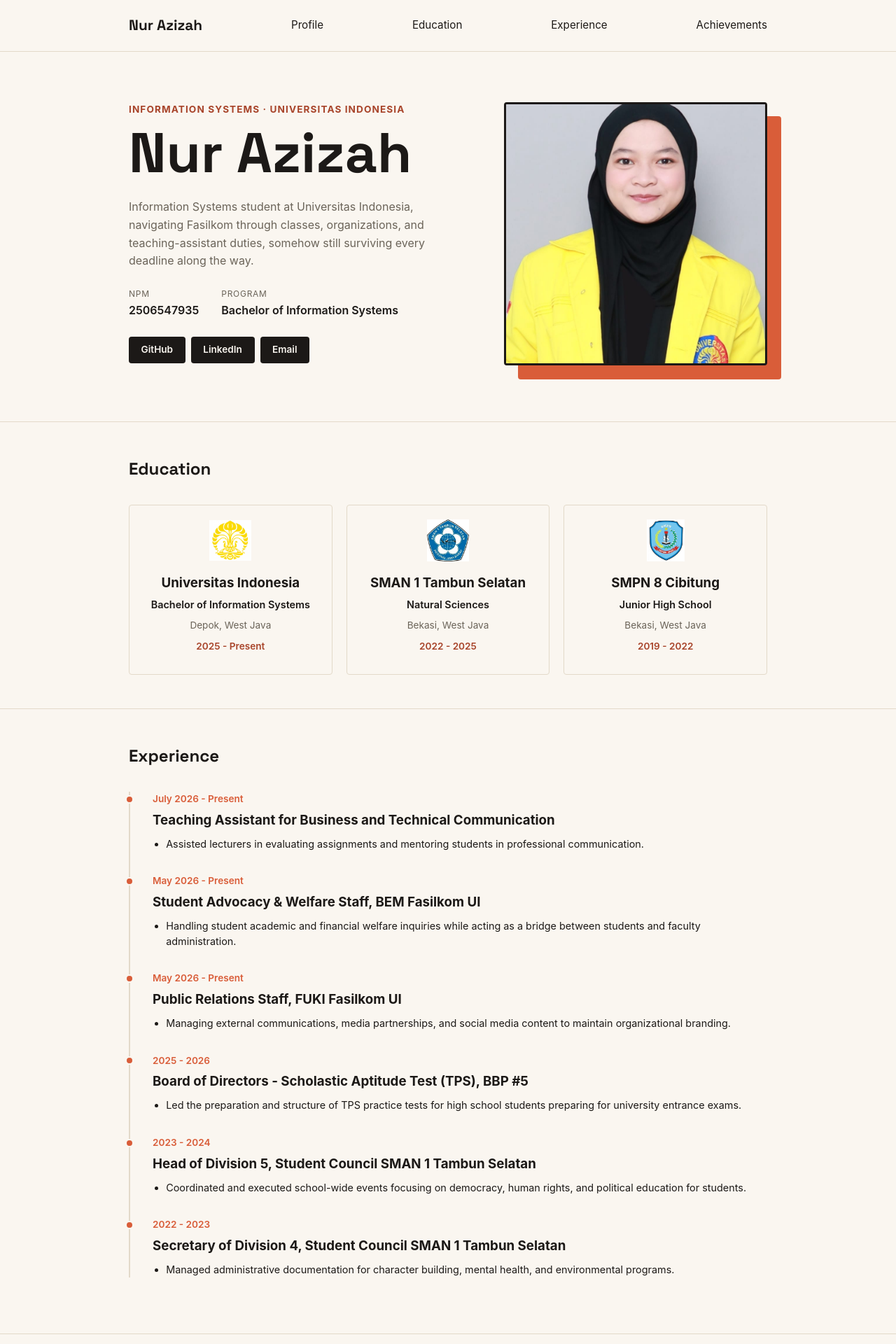
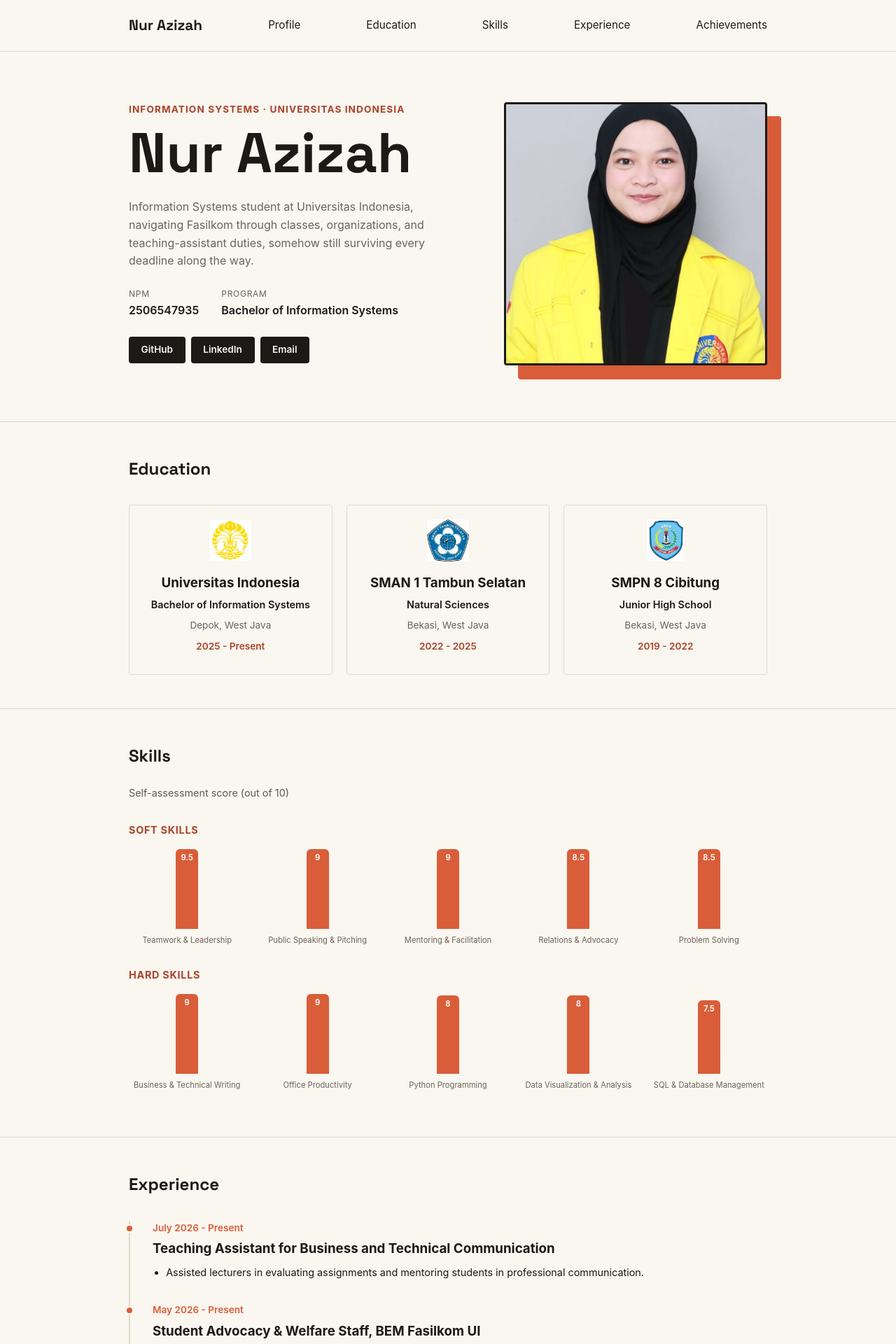
Before and after one commit to nurazizah56-dak/myportofolio, a Django app: page / in a window 1280 px wide. Shown: the top 1920 px of the page at 70% size. Run offline with Django 5.2, Linux system fonts and the light colour scheme.

Commit message:
Tambah section Skills dan rapikan komentar CSS

```diff
--- a/static/css/style.css
+++ b/static/css/style.css
@@ -194,20 +194,22 @@ h1, .brand {
     }
 }
 
+/* Shared section styles (Education, Skills, Experience, Achievements) */
 .education h2,
 .experience h2,
-.achievements h2 {
+.achievements h2,
+.skills h2 {
     font-family: "Space Grotesk", -apple-system, sans-serif;
     margin-bottom: 2rem;
     color: var(--ink);
 }
 
-.education, .experience, .achievements {
+.education, .experience, .achievements, .skills {
     padding: 3rem 0;
     border-top: 1px solid var(--line);
 }
 
-/* Education */
+/* === Education === */
 .education-grid {
     display: grid;
     grid-template-columns: repeat(3, 1fr);
@@ -265,7 +267,73 @@ h1, .brand {
     margin: 0.25rem 0 0.5rem 0;
 }
 
-/* Experience - Timeline */
+/* === Skills === */
+.skill-category {
+    font-size: 0.9rem;
+    text-transform: uppercase;
+    letter-spacing: 0.05em;
+    color: var(--accent-dark);
+    margin: 1.75rem 0 1rem;
+}
+
+.skill-category:first-of-type {
+    margin-top: 0;
+}
+
+.skills-chart {
+    display: flex;
+    align-items: flex-end;
+    gap: 1.25rem;
+    height: 140px;
+    margin-bottom: 1rem;
+}
+
+.skill-col {
+    display: flex;
+    flex-direction: column;
+    align-items: center;
+    justify-content: flex-end;
+    flex: 1;
+    height: 100%;
+}
+
+.skill-bar-vert {
+    width: 32px;
+    background-color: var(--accent);
+    border-radius: 6px 6px 0 0;
+    display: flex;
+    align-items: flex-start;
+    justify-content: center;
+    transition: background-color 0.2s ease;
+}
+
+.skill-bar-vert:hover {
+    background-color: var(--accent-dark);
+}
+
+.skill-score {
+    font-size: 0.7rem;
+    font-weight: 700;
+    color: var(--paper);
+    margin-top: 4px;
+}
+
+.skill-name {
+    font-size: 0.7rem;
+    color: var(--text-muted);
+    text-align: center;
+    margin-top: 0.5rem;
+    max-width: nowrap;
+}
+
+.skill-note {
+    margin-top: -10px;
+    margin-bottom: 30px;
+    font-size: 0.9rem;
+    opacity: 0.7;
+}
+
+/* === Experience - Timeline === */
 .timeline {
     position: relative;
     padding-left: 2rem;
@@ -317,14 +385,15 @@ h1, .brand {
     margin-bottom: 0.3rem;
 }
 
-/* Achievements - List */
+/* === Achievements - List === */
 .achievements-list {
     display: flex;
     flex-direction: column;
     gap: 1rem;
 }
 
-.achievement-item {
+.achievement-item,
+.cert-item {
     display: flex;
     align-items: center;
     gap: 1rem;
@@ -334,7 +403,8 @@ h1, .brand {
     transition: background-color 0.2s ease;
 }
 
-.achievement-item:hover {
+.achievement-item:hover,
+.cert-item:hover {
     background-color: rgba(217, 93, 57, 0.08);
 }
 
@@ -366,6 +436,31 @@ h1, .brand {
     margin-bottom: 0.25rem;
 }
 
+/* === Responsive - Mobile (Skills) === */
+@media (max-width: 600px) {
+    .skills-chart {
+        gap: 0.75rem;
+        height: 120px;
+    }
+
+    .skill-bar-vert {
+        width: 22px;
+    }
+
+    .skill-name {
+        font-size: 0.6rem;
+    }
+}
+
+/* === Print - Force background colors to show (fixes invisible skill bars in PDF export) === */
+@media print {
+    * {
+        -webkit-print-color-adjust: exact !important;
+        print-color-adjust: exact !important;
+    }
+}
+
+/* === Responsive - Mobile (Education & Achievements) === */
 @media (max-width: 700px) {
     .education-grid {
         grid-template-columns: 1fr;
--- a/templates/index.html
+++ b/templates/index.html
@@ -18,6 +18,9 @@
             </nav>
             <nav>
                 <a href="#education">Education</a>
+            </nav>
+            <nav>
+                <a href="#skills">Skills</a>
             </nav>
             <nav>
                 <a href="#experience">Experience</a>
@@ -85,6 +88,82 @@
                         <p class="education-degree">Junior High School</p>
                         <a href="https://maps.app.goo.gl/MrmVJnCRWenhHbBRA?g_st=aw" class="education-address" target="_blank" rel="noopener noreferrer">Bekasi, West Java</a>
                         <p class = "education-year">2019 - 2022</p>
+                    </div>
+                </div>
+            </div>
+        </section>
+
+        <!-- Skills Section -->
+        <section class="skills" id="skills">
+            <div class="container">
+                <h2>Skills</h2>
+                <p class="skill-note">Self-assessment score (out of 10)</p>
+
+                <h3 class="skill-category">Soft Skills</h3>
+                <div class="skills-chart">
+                    <div class="skill-col">
+                        <div class="skill-bar-vert" style="height: 95%;">
+                            <span class="skill-score">9.5</span>
+                        </div>
+                        <p class="skill-name">Teamwork &amp; Leadership</p>
+                    </div>
+                    <div class="skill-col">
+                        <div class="skill-bar-vert" style="height: 90%;">
+                            <span class="skill-score">9</span>
+                        </div>
+                        <p class="skill-name">Public Speaking &amp; Pitching</p>
+                    </div>
+                    <div class="skill-col">
+                        <div class="skill-bar-vert" style="height: 90%;">
+                            <span class="skill-score">9</span>
+                        </div>
+                        <p class="skill-name">Mentoring &amp; Facilitation</p>
+                    </div>
+                    <div class="skill-col">
+                        <div class="skill-bar-vert" style="height: 85%;">
+                            <span class="skill-score">8.5</span>
+                        </div>
+                        <p class="skill-name">Relations &amp; Advocacy</p>
+                    </div>
+                    <div class="skill-col">
+                        <div class="skill-bar-vert" style="height: 85%;">
+                            <span class="skill-score">8.5</span>
+                        </div>
+                        <p class="skill-name">Problem Solving</p>
+                    </div>
+                </div>
+
+                <h3 class="skill-category">Hard Skills</h3>
+                <div class="skills-chart">
+                    <div class="skill-col">
+                        <div class="skill-bar-vert" style="height: 90%;">
+                            <span class="skill-score">9</span>
+                        </div>
+                        <p class="skill-name">Business &amp; Technical Writing</p>
+                    </div>
+                    <div class="skill-col">
+                        <div class="skill-bar-vert" style="height: 90%;">
+                            <span class="skill-score">9</span>
+                        </div>
+                        <p class="skill-name">Office Productivity</p>
+                    </div>
+                    <div class="skill-col">
+                        <div class="skill-bar-vert" style="height: 80%;">
+                            <span class="skill-score">8</span>
+                        </div>
+                        <p class="skill-name">Python Programming</p>
+                    </div>
+                    <div class="skill-col">
+                        <div class="skill-bar-vert" style="height: 80%;">
+                            <span class="skill-score">8</span>
+                        </div>
+                        <p class="skill-name">Data Visualization &amp; Analysis</p>
+                    </div>
+                    <div class="skill-col">
+                        <div class="skill-bar-vert" style="height: 75%;">
+                            <span class="skill-score">7.5</span>
+                        </div>
+                        <p class="skill-name">SQL &amp; Database Management</p>
                     </div>
                 </div>
             </div>
```
